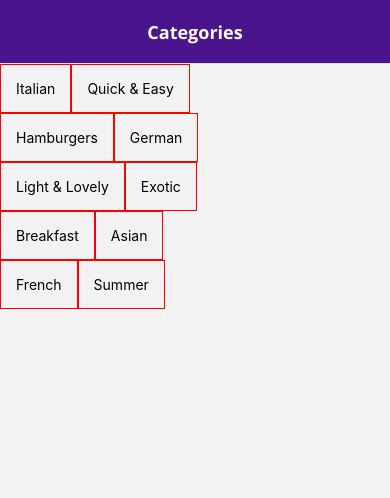
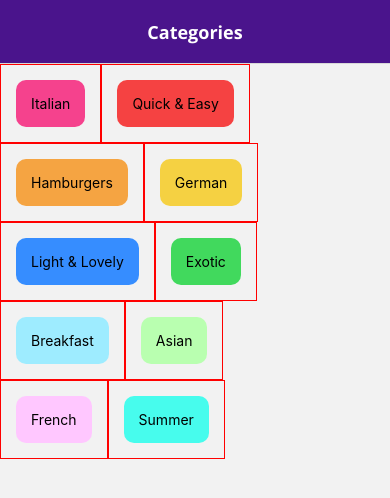
Before and after one commit to SaiSridhar783/React-Native, a React Native app: screen /Categories in a window 390 px wide. Shown: the top 498 px of the page. Built offline with nearby package versions, Linux system fonts and the light colour scheme; what expo-linking would draw is missing.

Commit message:
Fix params handling

```diff
--- a/App.tsx
+++ b/App.tsx
@@ -1,9 +1,12 @@
 import React from "react";
+import { enableScreens } from "react-native-screens";
 //import { SafeAreaProvider } from "react-native-safe-area-context";
 
 import useCachedResources from "./hooks/useCachedResources";
 import useColorScheme from "./hooks/useColorScheme";
 import Navigation from "./navigation";
+
+enableScreens();
 
 export default function App() {
 	const isLoadingComplete = useCachedResources();
--- a/data/dummy-data.ts
+++ b/data/dummy-data.ts
@@ -3,12 +3,12 @@ import Category from "../models/category";
 export const CATEGORIES = [
 	new Category("c1", "Italian", "#f5428d"),
 	new Category("c2", "Quick & Easy", "#f54242"),
-	new Category("c3", "Hamburgers", "#f54242"),
-	new Category("c4", "German", "#f54242"),
-	new Category("c5", "Light & Lovely", "#f54242"),
-	new Category("c6", "Exotic", "#f54242"),
-	new Category("c7", "Breakfast", "#f54242"),
-	new Category("c8", "Asian", "#f54242"),
-	new Category("c9", "French", "#f54242"),
-	new Category("c10", "Summer", "#f54242"),
+	new Category("c3", "Hamburgers", "#f5a442"),
+	new Category("c4", "German", "#f5d142"),
+	new Category("c5", "Light & Lovely", "#368dff"),
+	new Category("c6", "Exotic", "#41d95d"),
+	new Category("c7", "Breakfast", "#9eecff"),
+	new Category("c8", "Asian", "#b9ffb0"),
+	new Category("c9", "French", "#ffc7ff"),
+	new Category("c10", "Summer", "#47fced"),
 ];
--- a/navigation/index.tsx
+++ b/navigation/index.tsx
@@ -54,22 +54,13 @@ const Stack = createNativeStackNavigator<RootStackParamList>();
 
 function RootNavigator() {
 	return (
-		<Stack.Navigator>
-			<Stack.Screen
-				name="Categories"
-				component={CategoriesScreen}
-				options={Object.assign(MainHeaderStyle)}
-			/>
+		<Stack.Navigator screenOptions={Object.assign(MainHeaderStyle)}>
+			<Stack.Screen name="Categories" component={CategoriesScreen} />
 			<Stack.Screen
 				name="CategoryMeals"
 				component={CategoriesMealsScreen}
-				options={{ ...Object.assign(MainHeaderStyle)}}
 			/>
-			<Stack.Screen
-				name="MealDetails"
-				component={MealDetailsScreen}
-				options={Object.assign(MainHeaderStyle)}
-			/>
+			<Stack.Screen name="MealDetails" component={MealDetailsScreen} />
 			<Stack.Screen
 				name="NotFound"
 				component={NotFoundScreen}
--- a/screens/CategoriesMealsScreen.tsx
+++ b/screens/CategoriesMealsScreen.tsx
@@ -8,7 +8,7 @@ interface ICategoriesMealsScreenProps {}
 const CategoriesMealsScreen: React.FC<
 	ICategoriesMealsScreenProps & RootStackScreenProps<"CategoryMeals">
 > = (props) => {
-	const categoryId = props.route.params?.params?.categoryId;
+	const categoryId = props.route.params?.categoryId;
 
 	const selectedCategory = CATEGORIES.find(
 		(category) => category.id === categoryId
--- a/screens/CategoriesScreen.tsx
+++ b/screens/CategoriesScreen.tsx
@@ -21,12 +21,17 @@ const CategoriesScreen: React.FC<
 			<TouchableNativeFeedback
 				onPress={() => {
 					props.navigation.navigate("CategoryMeals", {
-						params: { categoryId: itemData.item.id },
-						screen: "CategoryMeals",
+						categoryId: itemData.item.id,
+						screen: "TabTwo",
 					});
 				}}
 			>
-				<View style={styles.gridItem}>
+				<View
+					style={{
+						...styles.gridItem,
+						backgroundColor: itemData.item.color,
+					}}
+				>
 					<Text>{itemData.item.title}</Text>
 				</View>
 			</TouchableNativeFeedback>
@@ -53,7 +58,10 @@ const styles = StyleSheet.create({
 		margin: 15,
 		height: 150,
 		borderRadius: 10,
-		justifyContent: "center",
+		justifyContent: "flex-end",
+		alignItems: "flex-end",
+		elevation: 10,
+		padding: 15,
 	},
 });
 
--- a/types.tsx
+++ b/types.tsx
@@ -18,7 +18,7 @@ declare global {
 
 export type RootStackParamList = {
 	Categories: NavigatorScreenParams<RootTabParamList> | undefined;
-	CategoryMeals: NavigatorScreenParams<RootTabParamList> | undefined;
+	CategoryMeals: CategoryParamList & NavigatorScreenParams<RootTabParamList> | undefined;
 	MealDetails: NavigatorScreenParams<RootTabParamList> | undefined;
 	Modal: undefined;
 	NotFound: undefined;
@@ -28,7 +28,6 @@ export type RootStackScreenProps<Screen extends keyof RootStackParamList> =
 	NativeStackScreenProps<RootStackParamList, Screen>;
 
 export type RootTabParamList = {
-	CategoryMeals: CategoryParamList | undefined;
 	TabOne: undefined;
 	TabTwo: undefined;
 };
```
Also changed, not shown: 1 other file (tests, documents, lock files or other folders).
